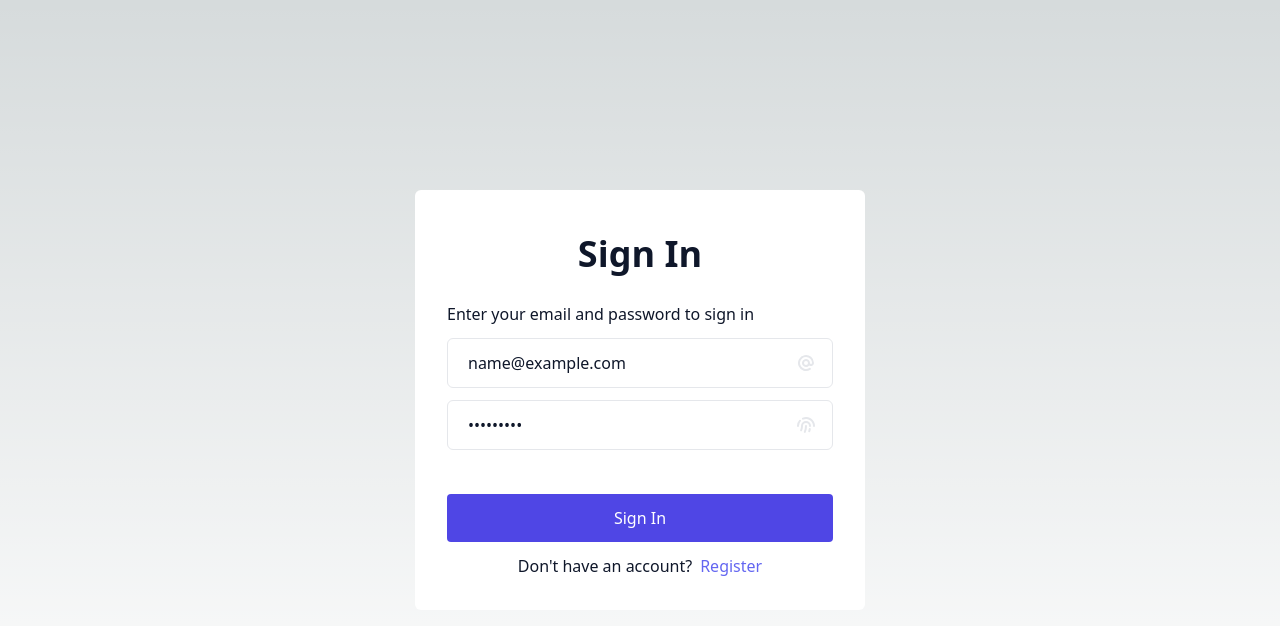
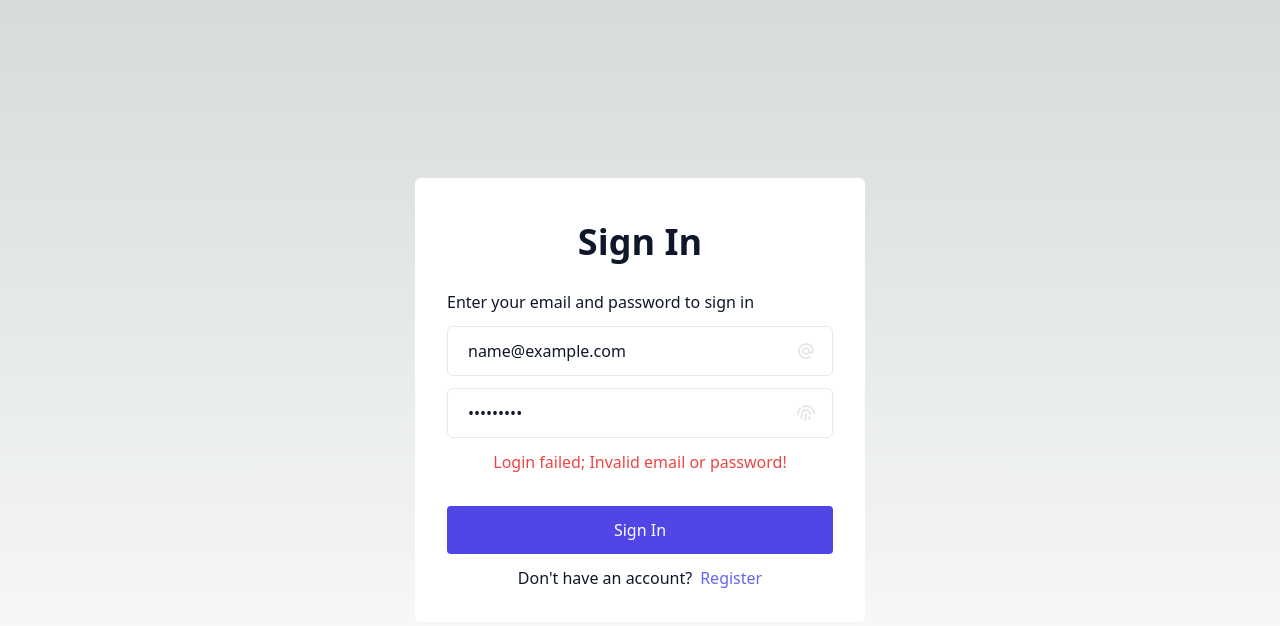
Before and after one commit to lorenzo-querol/CCSECDV-Final-Project, a Next.js app: page /login in a window 1280 px wide. Both pictures are taken after typing "name@example.com", "Sample123" into the empty fields and a click on the button "Sign In". Shown: the top 626 px of the page. Built offline with nearby package versions, Linux system fonts and the light colour scheme.

Commit message:
error prompts

```diff
--- a/app/(auth)/login/page.js
+++ b/app/(auth)/login/page.js
@@ -13,7 +13,7 @@ export default function Login() {
     const [show, setShow] = useState(false);
     const [email, setEmail] = useState("");
     const [password, setPassword] = useState("");
-
+    const [loginError, setLoginError] = useState(false); // New state variable for login error
     const handleSubmit = async (e) => {
         e.preventDefault();
         // const params = {
@@ -43,7 +43,11 @@ export default function Login() {
             email: email,
             password: password,
         });
-        console.log(result);
+        if (result) {
+            setLoginError(false);
+        }
+        else
+            setLoginError(true);
     };
 
     return (
@@ -87,11 +91,12 @@ export default function Login() {
                 </span>
             </div>
             <div>
-                {/* Error Message */}
-                {/* <label className="flex justify-center text-red-500">
-                    Login failed; Invalid email or password!
-                </label> */}
-                {/* Sign in button */}
+                  {/* Error Message */}
+                  {loginError && (
+        <label className="flex justify-center text-red-500">
+          Login failed; Invalid email or password!
+        </label>
+      )}
                 <button className={styles.button}>Sign In</button>
             </div>
 
```
